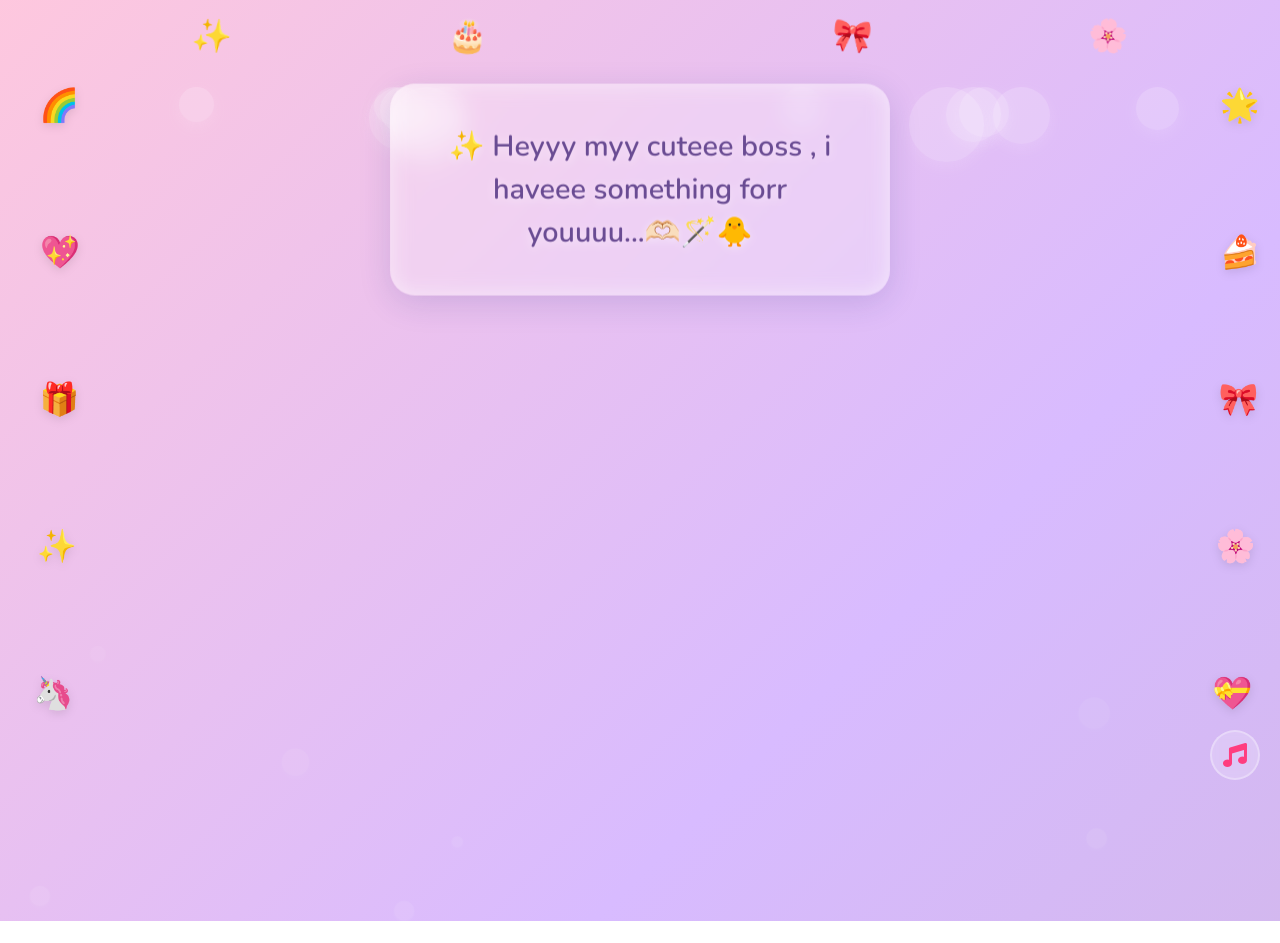
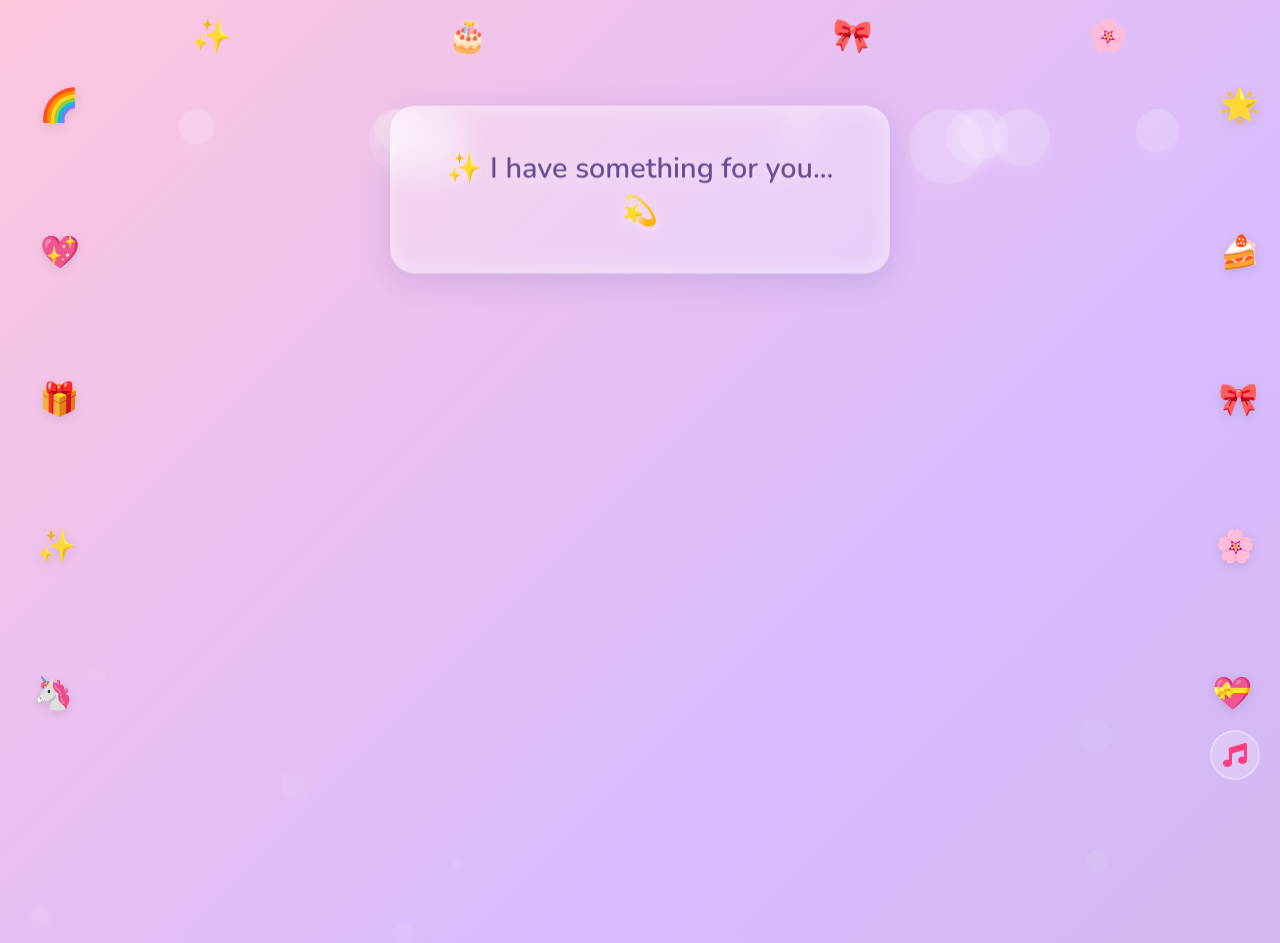
Before and after one commit to practiceop/happy_birthday_Shivani, a plain HTML site: page index.html in a window 1280 px wide. Before the commit the page ends 921 px from the top, so only its background shows below. Drawn offline with nearby package versions, Linux system fonts and the light colour scheme.

Commit message:
Update index.html

```diff
--- a/index.html
+++ b/index.html
@@ -337,9 +337,8 @@
 
     <!-- Main container -->
     <div class="glass-container floating" id="messageContainer">
-        <p class="message" id="initialMessage">✨ Heyyy myy cuteee boss ,
-i haveee something forr youuuu...🫶🏻🪄🐥</p>
-        <p class="message hidden" id="secondMessage"> Its a special day forr youuu andd me...🥺</p>
+         <p class="message" id="initialMessage">✨ I have something for you... 💫</p>
+        <p class="message hidden" id="secondMessage">🥺 It's a special day for you... 💕</p>
     </div>
 
     <button class="enter-button" id="enterButton">
```
